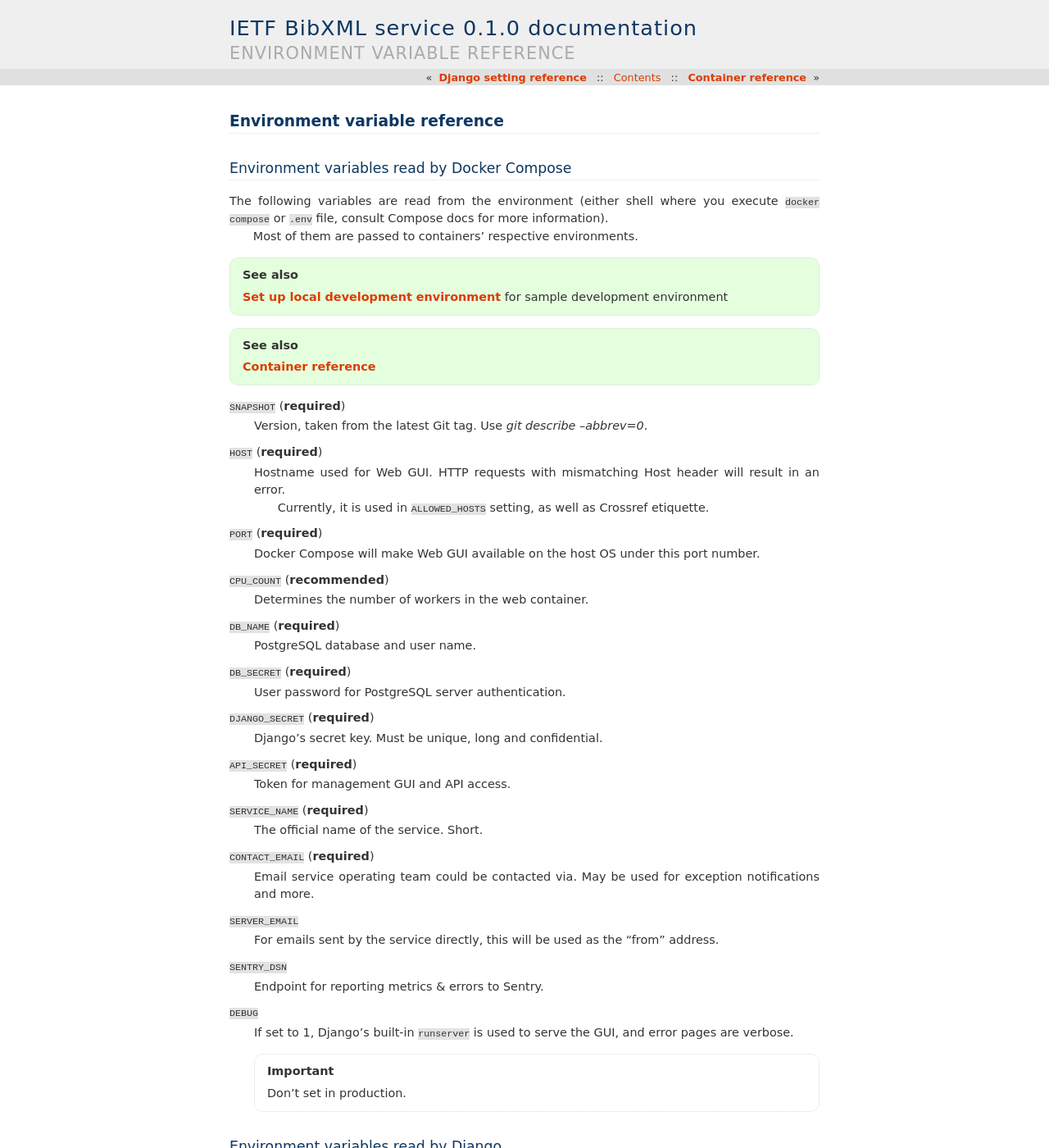
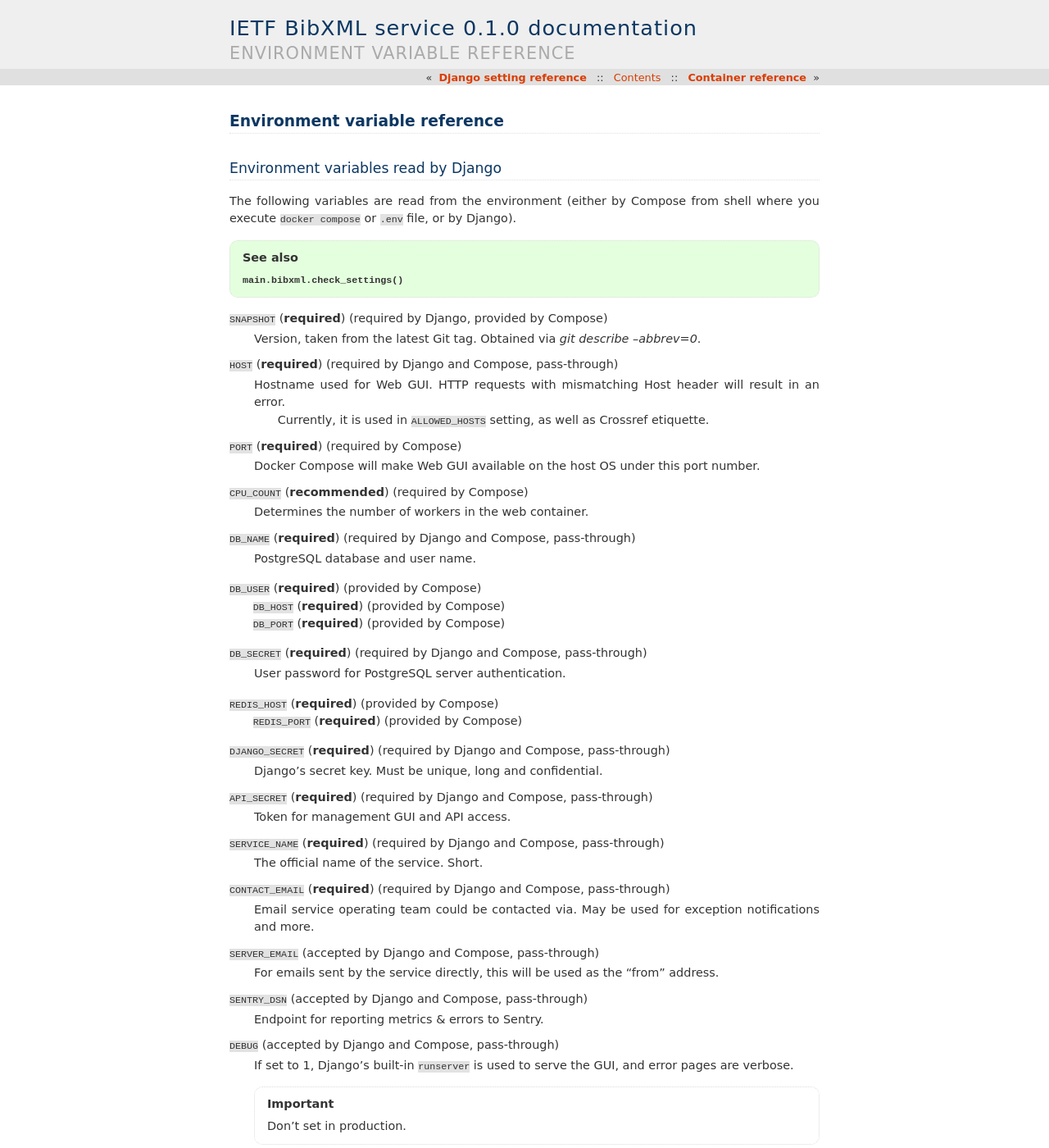
Before and after one commit to ietf-tools/bibxml-service, a Sphinx documentation site: the page built from docs/ref/env.rst, in a window 1280 px wide and 1400 px high. Shown: the whole window at 82% size. Built offline with Sphinx 7.4.7, drawn with Linux system fonts in a browser that asks for light colours; pages that are not in the unit, such as notebooks, are missing from menus; some of the changed text lies outside the part shown.

Commit message:
docs(env): expand, clarify Django/Compose layers

```diff
--- a/docs/ref/env.rst
+++ b/docs/ref/env.rst
@@ -2,68 +2,78 @@
 Environment variable reference
 ==============================
 
-Environment variables read by Docker Compose
-============================================
+Environment variables read by Django
+====================================
 
 The following variables are read from the environment
-(either shell where you execute ``docker compose``
-or ``.env`` file, consult Compose docs for more information).
+(either by Compose from shell where you execute ``docker compose``
+or ``.env`` file, or by Django).
 
-Most of them are passed to containers’ respective environments.
+.. seealso:: :func:`main.bibxml.check_settings()`
 
-.. seealso:: :doc:`/howto/develop-locally` for sample development environment
+``SNAPSHOT`` (**required**) (required by Django, provided by Compose)
+    Version, taken from the latest Git tag.
+    Obtained via `git describe --abbrev=0`.
 
-.. seealso:: :doc:`/ref/containers`
-
-``SNAPSHOT`` (**required**)
-    Version, taken from the latest Git tag. Use `git describe --abbrev=0`.
-
-``HOST`` (**required**)
+``HOST`` (**required**) (required by Django and Compose, pass-through)
     Hostname used for Web GUI.
     HTTP requests with mismatching Host header will result in an error.
 
     Currently, it is used in ``ALLOWED_HOSTS`` setting,
     as well as Crossref etiquette.
 
-``PORT`` (**required**)
+``PORT`` (**required**) (required by Compose)
     Docker Compose will make Web GUI available
     on the host OS under this port number.
 
-``CPU_COUNT`` (**recommended**)
+``CPU_COUNT`` (**recommended**) (required by Compose)
     Determines the number of workers in the web container.
 
-``DB_NAME`` (**required**)
+``DB_NAME`` (**required**) (required by Django and Compose, pass-through)
     PostgreSQL database and user name.
 
-``DB_SECRET`` (**required**)
+``DB_USER`` (**required**) (provided by Compose)
+
+``DB_HOST`` (**required**) (provided by Compose)
+
+``DB_PORT`` (**required**) (provided by Compose)
+
+``DB_SECRET`` (**required**) (required by Django and Compose, pass-through)
     User password for PostgreSQL server authentication.
 
-``DJANGO_SECRET`` (**required**)
+``REDIS_HOST`` (**required**) (provided by Compose)
+
+``REDIS_PORT`` (**required**) (provided by Compose)
+
+``DJANGO_SECRET`` (**required**)  (required by Django and Compose, pass-through)
     Django’s secret key. Must be unique, long and confidential.
 
-``API_SECRET`` (**required**)
+``API_SECRET`` (**required**) (required by Django and Compose, pass-through)
     Token for management GUI and API access.
 
-``SERVICE_NAME`` (**required**)
+``SERVICE_NAME`` (**required**) (required by Django and Compose, pass-through)
     The official name of the service. Short.
 
-``CONTACT_EMAIL`` (**required**)
+``CONTACT_EMAIL`` (**required**) (required by Django and Compose, pass-through)
     Email service operating team could be contacted via.
     May be used for exception notifications and more.
 
-``SERVER_EMAIL``
+``SERVER_EMAIL`` (accepted by Django and Compose, pass-through)
     For emails sent by the service directly,
     this will be used as the “from” address.
 
-``SENTRY_DSN``
+``SENTRY_DSN`` (accepted by Django and Compose, pass-through)
     Endpoint for reporting metrics & errors to Sentry.
 
-``DEBUG``
+``DEBUG`` (accepted by Django and Compose, pass-through)
     If set to 1, Django’s built-in ``runserver`` is used
     to serve the GUI, and error pages are verbose.
 
     .. important:: Don’t set in production.
 
+.. seealso:: :doc:`/howto/develop-locally` for sample development environment
+
+.. seealso:: :doc:`/ref/containers`
 
 Environment variables read by Django
 ====================================
```
